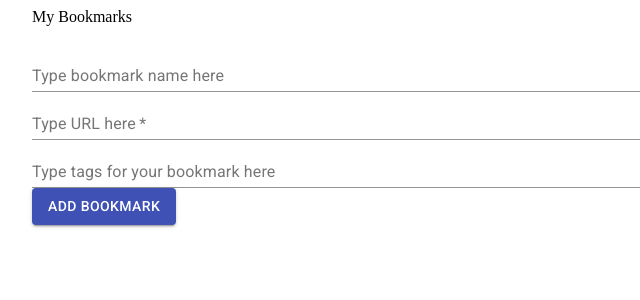
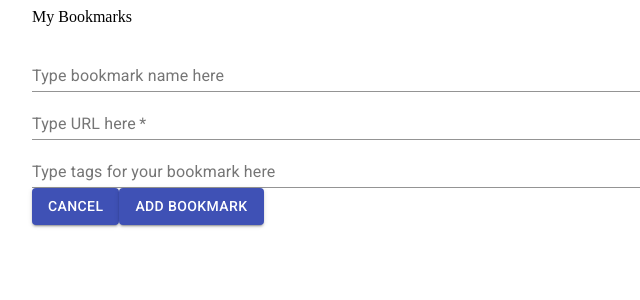
Before and after one commit to sfidrya/bookmarksService, a React (Create React App) app: page /addbookmark in a window 1280 px wide. Shown: the top 300 px of the page, without its empty margins (0-640 px from the left). Built offline with nearby package versions, Linux system fonts and the light colour scheme.

Commit message:
add cancel button

```diff
--- a/src/AddBookmarkPage.js
+++ b/src/AddBookmarkPage.js
@@ -1,6 +1,6 @@
 import { Button, TextField } from '@material-ui/core'
 import { useCallback, useState } from 'react'
-import { useParams } from 'react-router-dom';
+import { useParams, Link } from 'react-router-dom';
 import { addBookmark, editBookmark, getBookmarkById } from './bookmarks'
 
 export default function AddOrEditBookmarkPage() {
@@ -58,6 +58,9 @@ export default function AddOrEditBookmarkPage() {
         fullWidth={true}
         onChange={handleChange}
       />
+      <Button variant="contained" color="primary" className="cancelButton">
+        <Link to="/bookmarkslist" className="linkButton">Cancel</Link>
+      </Button>
       <Button type="submit" color="primary" variant="contained">
         {edit ? "Save Bookmark" : "Add Bookmark"}
       </Button>
--- a/src/App.css
+++ b/src/App.css
@@ -1,4 +1,8 @@
-.addButton {
+.linkButton {
   color: inherit;
   text-decoration: none;
 }
+ .cancelButton {
+   margin-right: 16px;
+   margin-top: 20px;
+ }
--- a/src/App.js
+++ b/src/App.js
@@ -26,7 +26,7 @@ function App() {
         <>
           <MakeList />
           <Button variant="contained" color="primary">
-            <Link to="/addbookmark" className="addButton">Add bookmark</Link>
+            <Link to="/addbookmark" className="linkButton">Add bookmark</Link>
           </Button>
           </>
         </Route>
@@ -34,7 +34,7 @@ function App() {
         <>
           <MakeList />
           <Button variant="contained" color="primary">
-            <Link to="/addbookmark" className="addButton">Add bookmark</Link>
+            <Link to="/addbookmark" className="linkButton">Add bookmark</Link>
           </Button>
           </>
         </Route>
```
